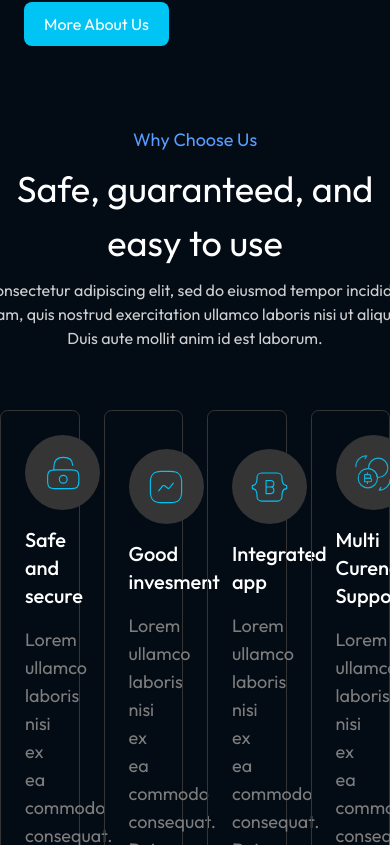
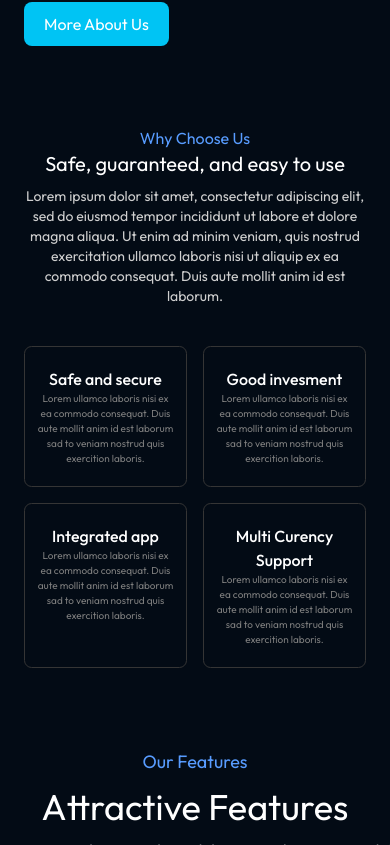
Before and after one commit to olathedev/crypto-landing-page-ui, a Next.js app: page / in a window 390 px wide. Shown: the part 1119-1964 px from the top of the page. Built offline with nearby package versions, Linux system fonts and the light colour scheme.

Commit message:
Responsiveness in WWhychooseus section

```diff
--- a/components/landingPage/WhyChooseUs.tsx
+++ b/components/landingPage/WhyChooseUs.tsx
@@ -14,24 +14,26 @@ const WhyChooseUs = (props: Props) => {
         { title: "Multi Curency Support", icon: <MulticurrencyIcon />, body: "Lorem ullamco laboris nisi ex ea commodo consequat. Duis aute  mollit anim id est laborum sad to veniam nostrud quis exercition laboris." }
     ]
     return (
-        <div className="my-20 flex flex-col gap-10">
-            <header className="text-center flex flex-col items-center gap-2">
-                <p className="text-primary-100 text-lg ">Why Choose Us</p>
-                <h2 className="text-[36px] text-white ">Safe, guaranteed, and easy to use</h2>
-                <p className="text-[#CFCFCF] w-[826.5px]">Lorem ipsum dolor sit amet, consectetur adipiscing elit, sed do eiusmod tempor incididunt ut labore et dolore magna aliqua. Ut enim ad minim veniam, quis nostrud exercitation ullamco laboris nisi ut aliquip ex ea commodo consequat. Duis aute  mollit anim id est laborum.
+        <div className="my-20 flex flex-col gap-10 px-6 w-full">
+            <header className="text-center flex flex-col items-center md:gap-2">
+                <p className="text-primary-100 ">Why Choose Us</p>
+                <h2 className="text-xl md:text-[36px] text-white mb-2">Safe, guaranteed, and easy to use</h2>
+                <p className="text-[#CFCFCF] text-sm md:w-[826.5px]">Lorem ipsum dolor sit amet, consectetur adipiscing elit, sed do eiusmod tempor incididunt ut labore et dolore magna aliqua. Ut enim ad minim veniam, quis nostrud exercitation ullamco laboris nisi ut aliquip ex ea commodo consequat. Duis aute  mollit anim id est laborum.
                 </p>
 
             </header>
 
-            <div className="grid grid-cols-4 gap-6 mt-5 text-white">
+            <div className="grid grid-cols-2 md:grid-cols-4 gap-4 md:gap-6 md:mt-5 text-white">
                 {cardData.map((card, index) => (
-                    <div className="w-full border rounded-[7.6px] border-[#353535] flex flex-col gap-4 justify-center p-6" key={index}>
+                    <div className="w-full border rounded-[7.6px] border-[#353535] text-center flex-col gap-4 justify-center px-3 py-5 md:p-6" key={index}>
 
-                        <div className="h-[75px] w-[75px] flex items-center justify-center bg-[#353535] rounded-full border-[#353535]">
+                        <div className="hidden md:flex md:h-[75px] md:w-[75px] items-center justify-center bg-[#353535] rounded-full border-[#353535]">
                             {card.icon}
                         </div>
-                        <h1 className="text-xl font-medium">{card.title}</h1>
-                        <p className="text-[#7D7D7D] text-lg">
+
+
+                        <h1 className="tetx-sm md:text-xl font-medium">{card.title}</h1>
+                        <p className="text-[#7D7D7D] text-[10px] md:text-lg">
                             {card.body}
 
                         </p>
```
